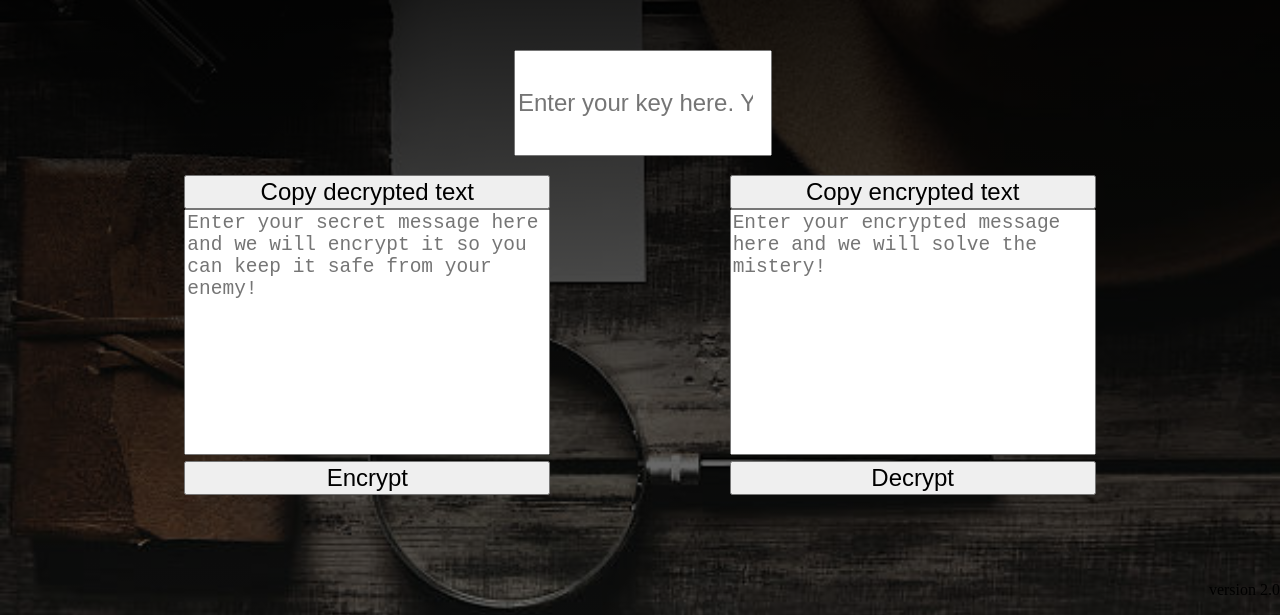
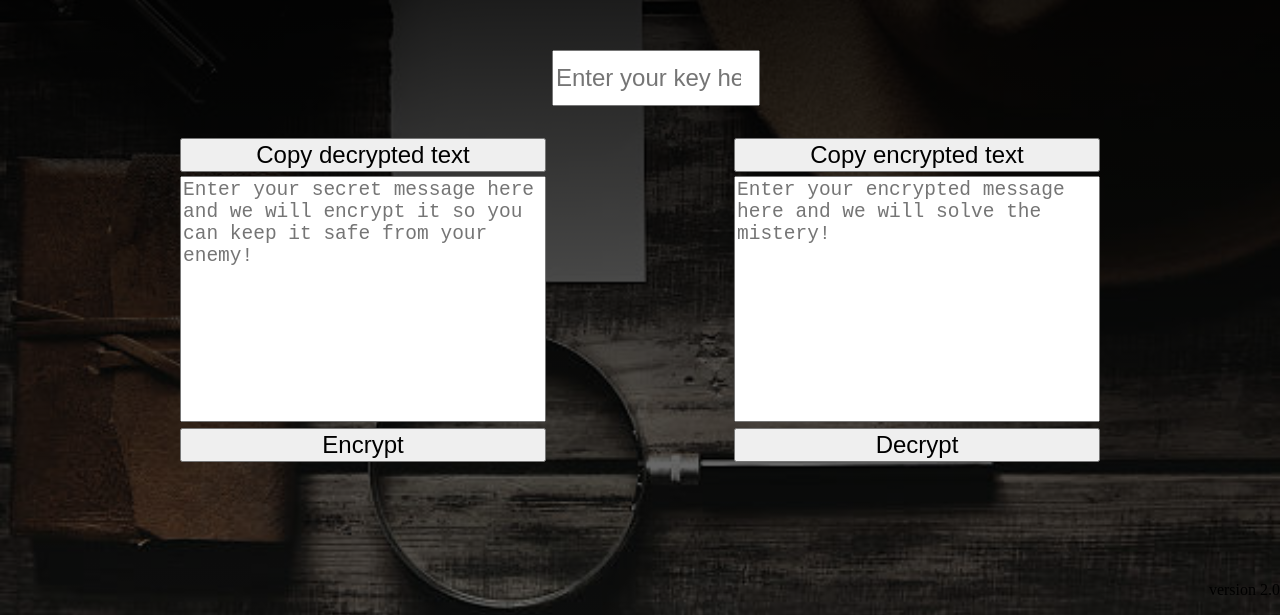
Before and after one commit to rob4path/Encrypter-decrypter, a plain HTML site: page index.html in a window 1280 px wide. Shown: the part 185-800 px from the top of the page. Drawn offline with Linux system fonts and the light colour scheme.

```diff
--- a/style.css
+++ b/style.css
@@ -12,29 +12,29 @@ body {
 }
 
 .column {
-    display       : flex;
-    flex-direction: column;
-    margin        : 16px 3px 3px;
-    /* width      : 45%; */
-
+    display           : flex;
+    flex-direction    : column;
+    margin            : 16px
+        /* width      : 45%; */
 }
 
 .user-key {
     width          : 100%;
     display        : flex;
     justify-content: center;
-    margin         : 16px 3px 3px;
+    margin         : 16px
 }
 
 #userKey {
     resize   : none;
-    width    : 250px;
-    height   : 100px;
+    width    : 200px;
+    height   : 50px;
     font-size: 1.5em;
 }
 
 .textarea {
     margin-bottom: 6px;
+    margin-top   : 4px;
     resize       : none;
     width        : 45vh;
     height       : 30vh;
```
